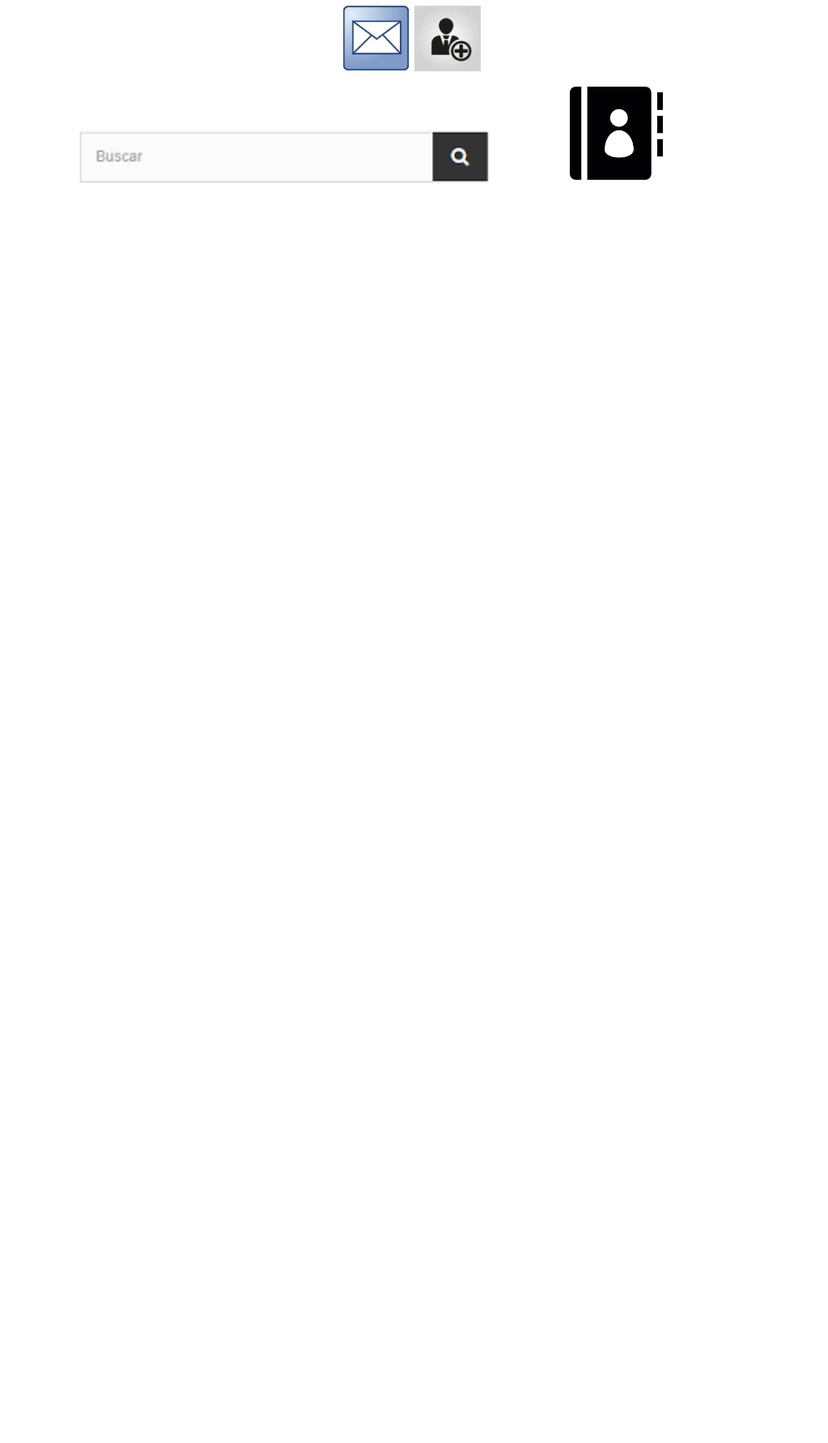
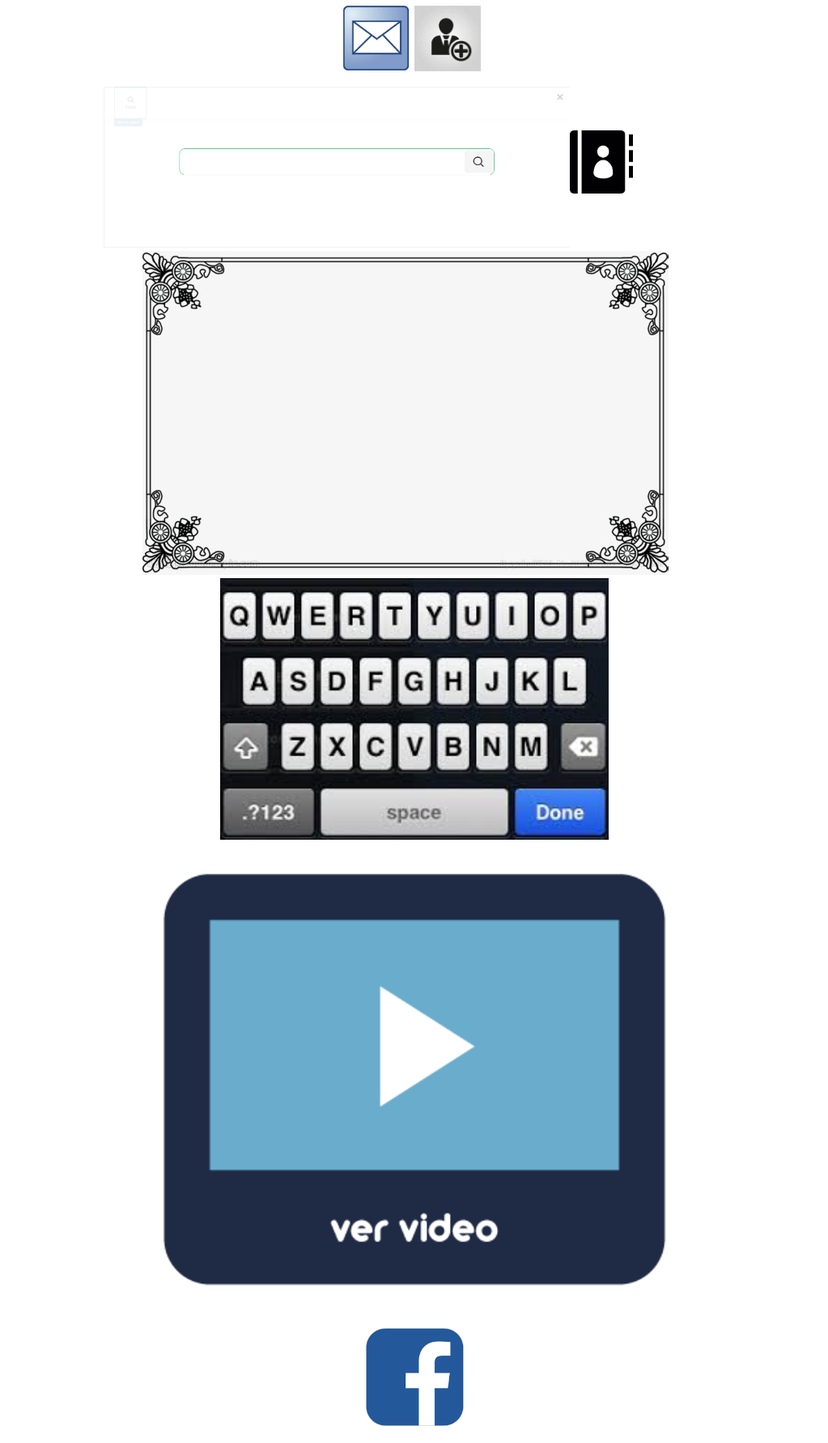
Before and after one commit to markezin/bananaTube, a plain HTML site: page Perfil.html in a window 1280 px wide. Shown: the part 377-2159 px from the top of the page at 81% size, without its empty margins (128-1151 px from the left). Before the commit the page ends 1045 px from the top, so only its background shows below. Drawn offline with Linux system fonts and the light colour scheme.

Commit message:
second day soy programador

```diff
--- a/Perfil.html
+++ b/Perfil.html
@@ -7,7 +7,8 @@
     type="text/css">
 </head>
 <body>
-   <div class="header">
+
+  <div class="header">
 
        <div class="wrapper">
 
@@ -45,7 +46,7 @@
 
   </div>
 
-   <div class="contacto">
+  <div class="contacto">
      <div class="wrapper">
 
       <div class="col-izda">
@@ -59,13 +60,15 @@
     </div>
    </div>
 
-   <div class="buscar">
+  <div class="buscar">
      <div class="wrapper">
 
       <div class="barra">
 
            <a href="">
-               <img src="img/barraBusqueda.png" alt="Búsqueda">
+
+               <img src="img/barraBusqueda2.png" alt="Búsqueda">
+
            </a>
 
       </div>
@@ -79,11 +82,54 @@
        </div>
 
      </div>
-   </div>
+  </div>
 
-   <div></div>
-   <div></div>
-   <div></div>
-   <div></div>
+  <div class="escritura">
+
+      <div class="wrapper">
+
+          <div class="pantalla">
+
+              <img src="img/cuadro%20de%20escritura.jpg" alt=""/>
+
+          </div>
+
+          <div class="teclado">
+
+              <img src="img/teclado.jpg" alt=""/>
+
+          </div>
+
+      </div>
+
+  </div>
+
+  <div class="video">
+
+     <div class="wrapper">
+
+         <div class="video1">
+
+             <img src="img/video.png" alt="">
+
+         </div>
+
+     </div>
+
+  </div>
+
+  <div class="fb">
+
+     <div class="wrapper">
+
+         <div class="icono">
+
+             <img src="img/fb.png" alt=""/>
+
+         </div>
+
+     </div>
+
+  </div>
 </body>
 </html>
--- a/css/style.css
+++ b/css/style.css
@@ -83,6 +83,7 @@
 }
 
 .titulo {
+    background-color: blueviolet;
     width: 20%;
     margin-left: 40%;
     text-align: center;
@@ -94,14 +95,14 @@
 }
 
 .barra {
-    width: 70%;
+    width: 60%;
     float: left;
+    margin-left: 10%;
 }
 
 .barra img {
     width: 100%;
     max-width: 100%;
-    margin-bottom: 50%;
 }
 
 .agenda {
@@ -110,6 +111,51 @@
 }
 
 .agenda img {
-    width: 40%;
+    width: 27%;
     float: left;
+    margin-top: 19%;
 }
+
+.escritura {
+    width: 100%;
+}
+
+.pantalla {
+    width: 70%;
+    margin-left: 15%;
+}
+
+.teclado {
+    width: 50%;
+    margin-left: 25%;
+    text-align: center;
+}
+.teclado img {
+    width: 100%;
+}
+
+.video {
+    width: 100%
+}
+
+.video1 {
+    width: 100%;
+    text-align: center;
+}
+
+.video1 img{
+    width: 70%;
+}
+
+.fb {
+    width: 100%;
+}
+
+.icono {
+    width: 100%;
+    text-align: center;
+}
+
+.icono img {
+    width: 15%;
+}
```
Also changed, not shown: img/barraBusqueda1.png, img/barraBusqueda2.png (added), img/cuadro de escritura.jpg (added), img/teclado.jpg (added), img/video.png (added).
